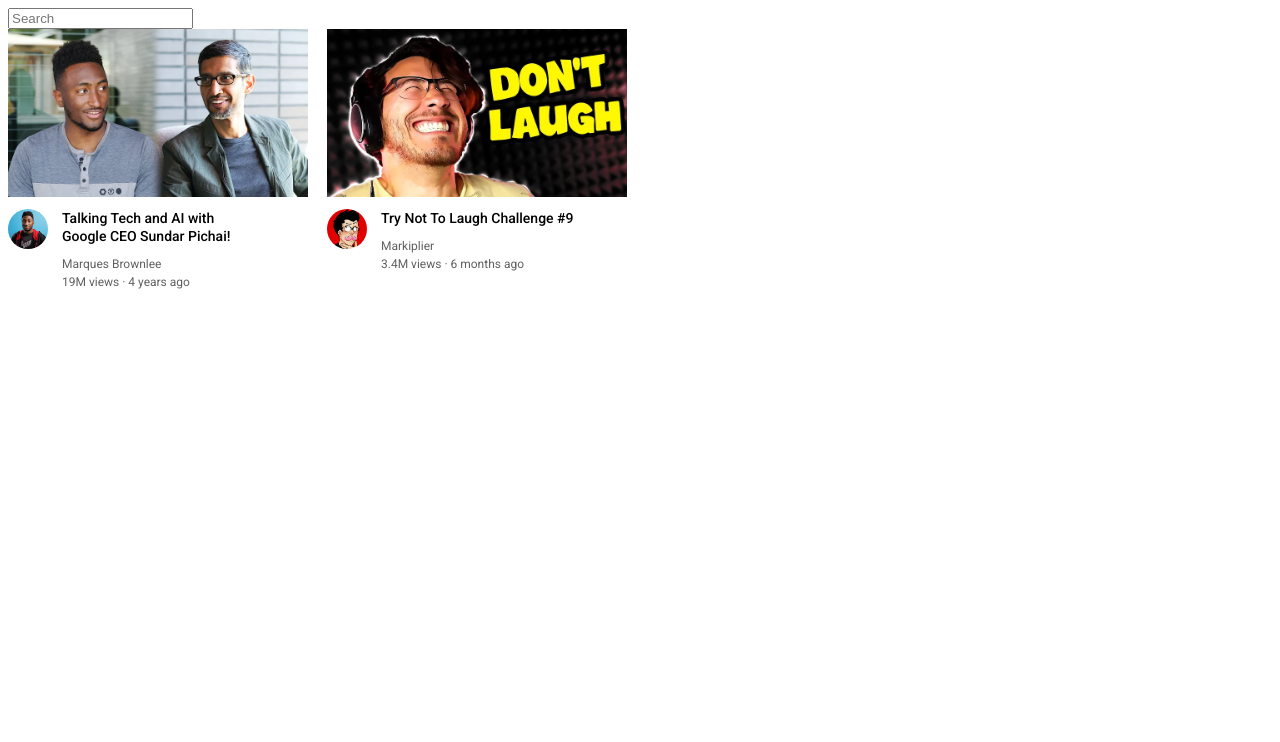
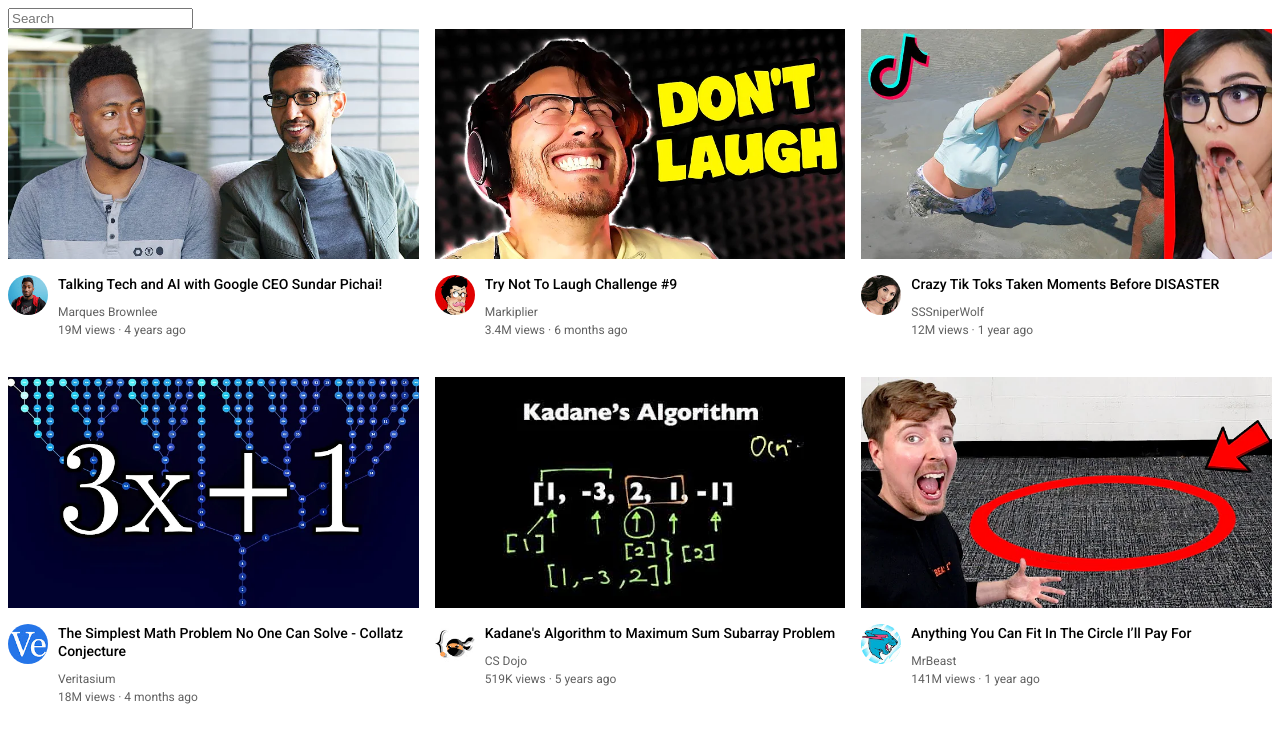
Before and after one commit to 7gajaN/FrontEnd-Practice, a plain HTML site: page HTML&CSS/youtube.html in a window 1280 px wide. Drawn offline with Linux system fonts and the light colour scheme.

Commit message:
end of chapter 11

```diff
--- a/HTML&CSS/youtube.html
+++ b/HTML&CSS/youtube.html
@@ -15,8 +15,7 @@
             }
 
             .thumbnail{
-             width: 300px;
-             display: block;
+             width: 100%;
             }
 
             .search-bar{
@@ -31,24 +30,6 @@
                 margin-bottom: 12px;
             }
 
-            .video-preview{
-                width: 300px;
-                display: inline-block;
-                vertical-align: top;
-                margin-right: 15px;
-            }
-
-            .channel-picture{
-                display:inline-block;
-                width: 50px;
-                vertical-align: top;
-
-            }
-
-            .video-info{
-                display: inline-block;
-                width: 200px;
-            }
 
             .profile-picture{
                 width: 40px;
@@ -69,16 +50,29 @@
                 margin-bottom: 4px;
             }
 
+            .video-info-grid{
+                display:grid;
+                grid-template-columns: 50px 1fr;
+            }
+
+            .video-grid{
+                display: grid;
+                grid-template-columns: 1fr 1fr 1fr;
+                column-gap: 16px;
+                row-gap: 40px;
+            }
+
         </style>
     </head>
     <body>
         <input class="search-bar" type="text" placeholder="Search">
 
+        <div class="video-grid">
             <div class="video-preview">
                 <div class="thumbnail-row">
                     <img class="thumbnail" src="thumbnails/thumbnail-1.webp">
                 </div>
-            <div>
+                <div class="video-info-grid">
                     <div class="channel-picture">
                         <img class="profile-picture" src="channel-pictures/channel-1.jpeg">
                     </div>
@@ -96,7 +90,7 @@
                 <div class="thumbnail-row">
                     <img class="thumbnail" src="thumbnails/thumbnail-2.webp">
                 </div>
-            <div>
+                <div class="video-info-grid">
                     <div class="channel-picture">
                         <img class="profile-picture" src="channel-pictures/channel-2.jpeg">
                     </div>
@@ -107,5 +101,76 @@
                     </div>
                 </div>
             </div>
+
+            <div class="video-preview">
+                <div class="thumbnail-row">
+                    <img class="thumbnail" src="thumbnails/thumbnail-3.webp">
+                </div>
+                <div class="video-info-grid">
+                    <div class="channel-picture">
+                        <img class="profile-picture" src="channel-pictures/channel-3.jpeg">
+                    </div>
+                    <div class="video-info">
+                        <p class="video-title">Crazy Tik Toks Taken Moments Before DISASTER</p>
+                        <p class="video-author">SSSniperWolf</p>
+                        <p class="video-stats">12M views &#183; 1 year ago</p>
+                    </div>
+                </div>
+
+
+            </div>
+
+            <div class="video-preview">
+                <div class="thumbnail-row">
+                    <img class="thumbnail" src="thumbnails/thumbnail-4.webp">
+                </div>
+                <div class="video-info-grid">
+                    <div class="channel-picture">
+                        <img class="profile-picture" src="channel-pictures/channel-4.jpeg">
+                    </div>
+                    <div class="video-info">
+                        <p class="video-title">The Simplest Math Problem No One Can Solve - Collatz Conjecture</p>
+                        <p class="video-author">Veritasium</p>
+                        <p class="video-stats">18M views  &#183; 4 months ago</p>
+                    </div>
+                </div>
+            </div>
+
+            <div class="video-preview">
+                <div class="thumbnail-row">
+                    <img class="thumbnail" src="thumbnails/thumbnail-5.webp">
+                </div>
+                <div class="video-info-grid">
+                    <div class="channel-picture">
+                        <img class="profile-picture" src="channel-pictures/channel-5.jpeg">
+                    </div>
+                    <div class="video-info">
+                        <p class="video-title">Kadane's Algorithm to Maximum Sum Subarray Problem</p>
+                        <p class="video-author">CS Dojo</p>
+                        <p class="video-stats">519K views &#183; 5 years ago</p>
+                    </div>
+                </div>
+
+
+            </div>
+
+            <div class="video-preview">
+                <div class="thumbnail-row">
+                    <img class="thumbnail" src="thumbnails/thumbnail-6.webp">
+                </div>
+                <div class="video-info-grid">
+                    <div class="channel-picture">
+                        <img class="profile-picture" src="channel-pictures/channel-6.jpeg">
+                    </div>
+                    <div class="video-info">
+                        <p class="video-title">Anything You Can Fit In The Circle I’ll Pay For</p>
+                        <p class="video-author">MrBeast</p>
+                        <p class="video-stats">141M views &#183; 1 year ago</p>
+                    </div>
+                </div>
+            </div>
+        </div>
+
+
     </body>
 </html>
```
Also changed, not shown: HTML&CSS/grid.html (added, +62 -0 lines), HTML&CSS/channel-pictures/channel-3.jpeg (added), HTML&CSS/channel-pictures/channel-4.jpeg (added), HTML&CSS/channel-pictures/channel-5.jpeg (added), HTML&CSS/channel-pictures/channel-6.jpeg (added), HTML&CSS/thumbnails/thumbnail-3.webp (added), HTML&CSS/thumbnails/thumbnail-4.webp (added), HTML&CSS/thumbnails/thumbnail-5.webp (added), HTML&CSS/thumbnails/thumbnail-6.webp (added). Lines whose indentation alone changed are shown as unchanged.
